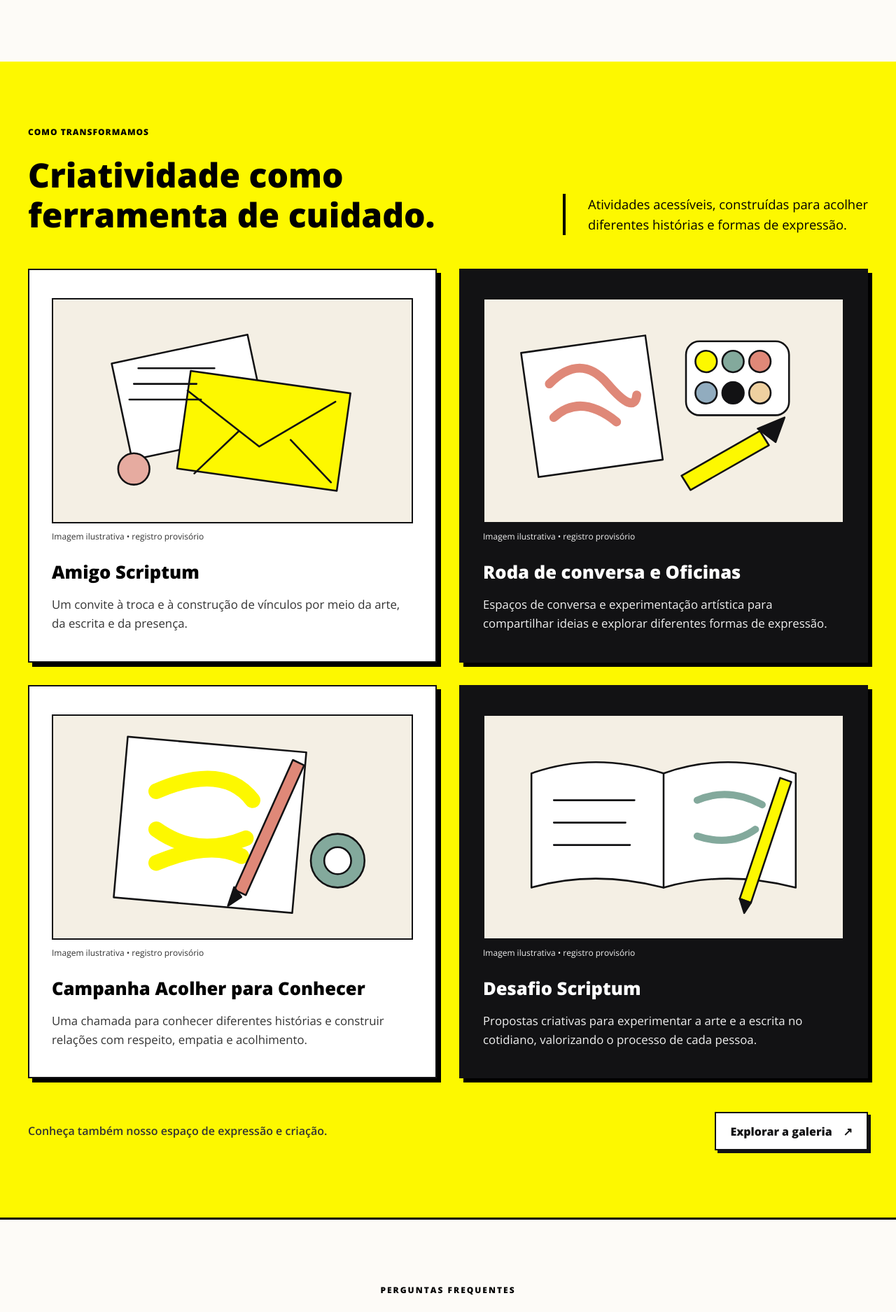
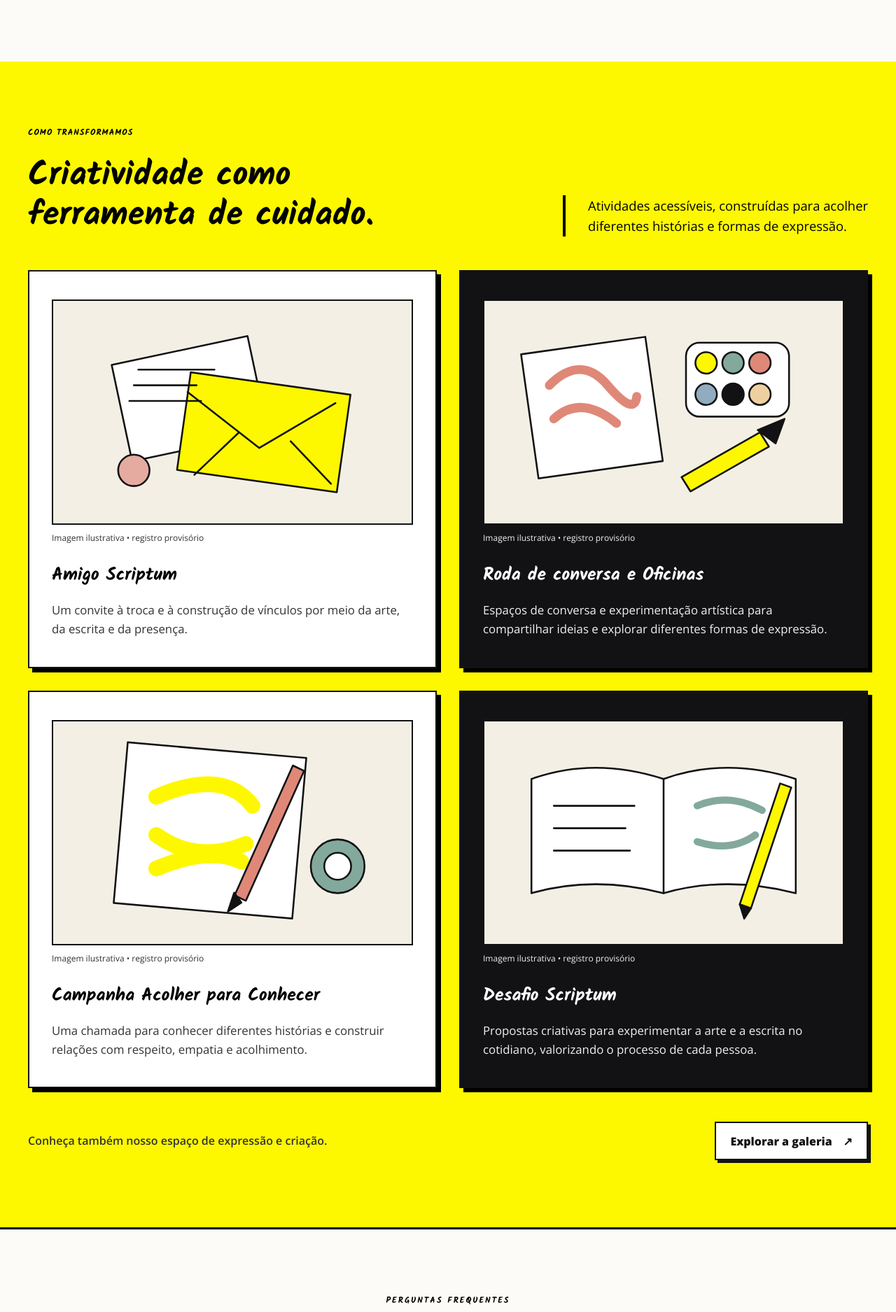
Before and after one commit to Projeto-Scriptum/website, a React (Vite) app: page / in a window 1280 px wide. Shown: the part 880-2755 px from the top of the page at 70% size. Built offline with nearby package versions, Linux system fonts and the light colour scheme.

Commit message:
wip: make titles use kalam

```diff
--- a/src/components/Atividades.css
+++ b/src/components/Atividades.css
@@ -29,8 +29,8 @@
 }
 
 .atividades-kicker {
-  font-family: "Open Sans", sans-serif;
-  font-weight: 800;
+  font-family: var(--fonte-titulos);
+  font-weight: 700;
   text-transform: uppercase;
   font-size: 0.75rem;
   letter-spacing: 1px;
@@ -39,8 +39,8 @@
 }
 
 .atividades-title {
-  font-family: "Open Sans", sans-serif;
-  font-weight: 900;
+  font-family: var(--fonte-titulos);
+  font-weight: 700;
   font-size: 3rem;
   margin: 0;
   line-height: 1.2;
--- a/src/components/Card.css
+++ b/src/components/Card.css
@@ -74,8 +74,8 @@
 }
 
 .card-kicker {
-  font-family: "Open Sans", sans-serif;
-  font-weight: 800;
+  font-family: var(--fonte-titulos);
+  font-weight: 700;
   font-size: 0.75rem;
   text-transform: uppercase;
   margin: 0 0 0.5rem 0;
@@ -84,9 +84,9 @@
 
 .card-titulo {
   margin: 0 0 1rem 0;
-  font-family: "Open Sans", sans-serif;
+  font-family: var(--fonte-titulos);
   font-size: 1.6rem;
-  font-weight: 900;
+  font-weight: 700;
 }
 
 .card-texto {
--- a/src/components/Faq.css
+++ b/src/components/Faq.css
@@ -16,8 +16,8 @@
 }
 
 .faq-kicker {
-  font-family: "Open Sans", sans-serif;
-  font-weight: 800;
+  font-family: var(--fonte-titulos);
+  font-weight: 700;
   text-transform: uppercase;
   font-size: 0.75rem;
   margin-bottom: 1rem;
@@ -26,8 +26,8 @@
 }
 
 .faq-title {
-  font-family: "Open Sans", sans-serif;
-  font-weight: 900;
+  font-family: var(--fonte-titulos);
+  font-weight: 700;
   font-size: 3rem;
   margin: 0;
   line-height: 1.2;
@@ -55,9 +55,9 @@
 }
 
 .faq-question {
-  font-family: "Open Sans", sans-serif;
+  font-family: var(--fonte-titulos);
   font-size: 1.15rem;
-  font-weight: 800;
+  font-weight: 700;
   margin: 0;
   color: #000000;
 }
--- a/src/components/Header.css
+++ b/src/components/Header.css
@@ -34,7 +34,7 @@
 .nav-link {
   text-decoration: none;
   color: #000000;
-  font-family: "Open Sans", sans-serif;
+  font-family: var(--fonte-titulos);
   font-weight: 700;
   transition: color 0.2s;
   display: flex;
@@ -54,7 +54,7 @@
   border-radius: 0;
   border: 2px solid #000000;
   box-shadow: 4px 4px 0px #000000;
-  font-weight: 800;
+  font-weight: 700;
   transition: all 0.2s;
 }
 
--- a/src/index.css
+++ b/src/index.css
@@ -5,6 +5,7 @@
   --fundo-pastel: #fdfbf7;
   --texto-escuro: #333333;
   --preto-scriptum: #121214;
+  --fonte-titulos: "Kalam", cursive;
 }
 
 *,
@@ -94,5 +95,6 @@ h3,
 h4,
 h5,
 h6 {
-  font-family: "Kalam", cursive;
+  font-family: var(--fonte-titulos);
+  font-weight: 700;
 }
--- a/src/pages/Pages.css
+++ b/src/pages/Pages.css
@@ -10,8 +10,9 @@
   max-width: 760px;
 }
 .page-kicker {
+  font-family: var(--fonte-titulos);
   font-size: 0.8rem;
-  font-weight: 800;
+  font-weight: 700;
   letter-spacing: 0.12em;
   text-transform: uppercase;
   margin: 0 0 1rem;
```
